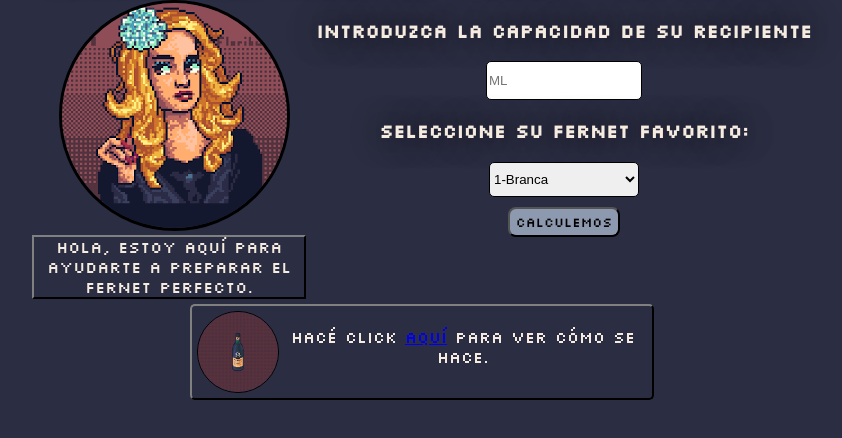
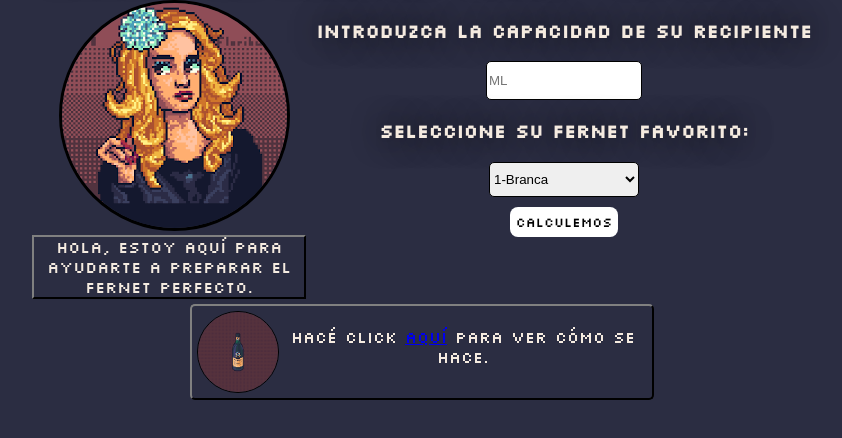
Before and after one commit to MatiGmnz/FernetPerfectoVol2, a plain HTML site: page index.html in a window 1280 px wide. In both pictures the pointer is over the button "Calculemos". Shown: the part 84-522 px from the top of the page, without its empty margins (218-1060 px from the left). Drawn offline with Linux system fonts and the light colour scheme.

Commit message:
Update FernetVol2.css

```diff
--- a/FernetVol2.css
+++ b/FernetVol2.css
@@ -66,6 +66,18 @@ h1, h2, h3, h4{
 
 }
 
+.btn:hover {
+    width: auto;
+    height: 30px;
+    margin-top: 10px;
+    font-family: 'Silkscreen', cursive;
+    font-size: bold;
+    border-radius: 8px;
+    background-color: white;
+    border: none;
+
+}
+
 .dialogBox{
     margin-bottom: 5px;
     margin-right: 10px;
```
